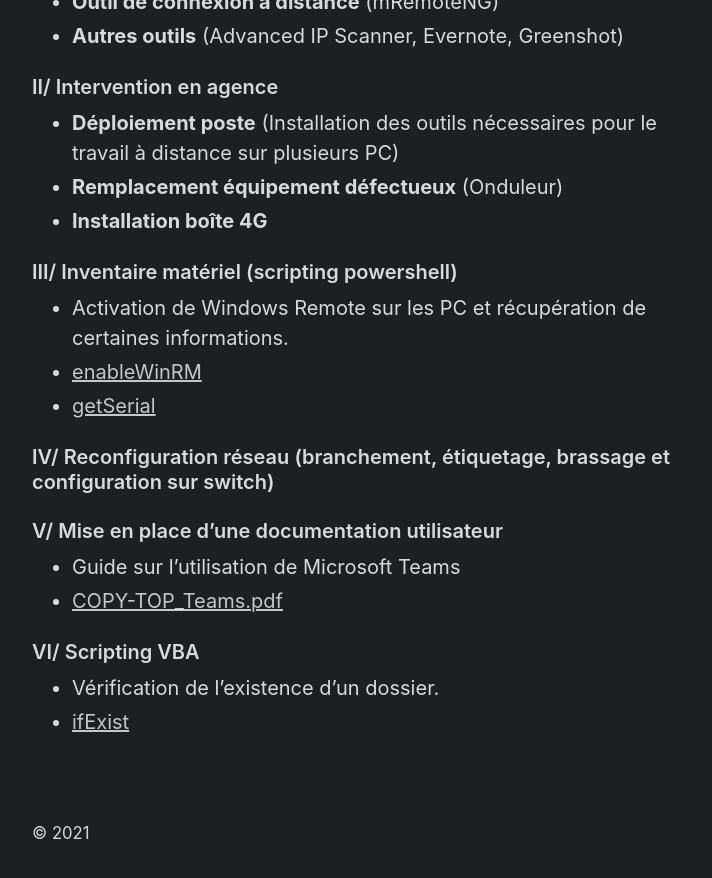
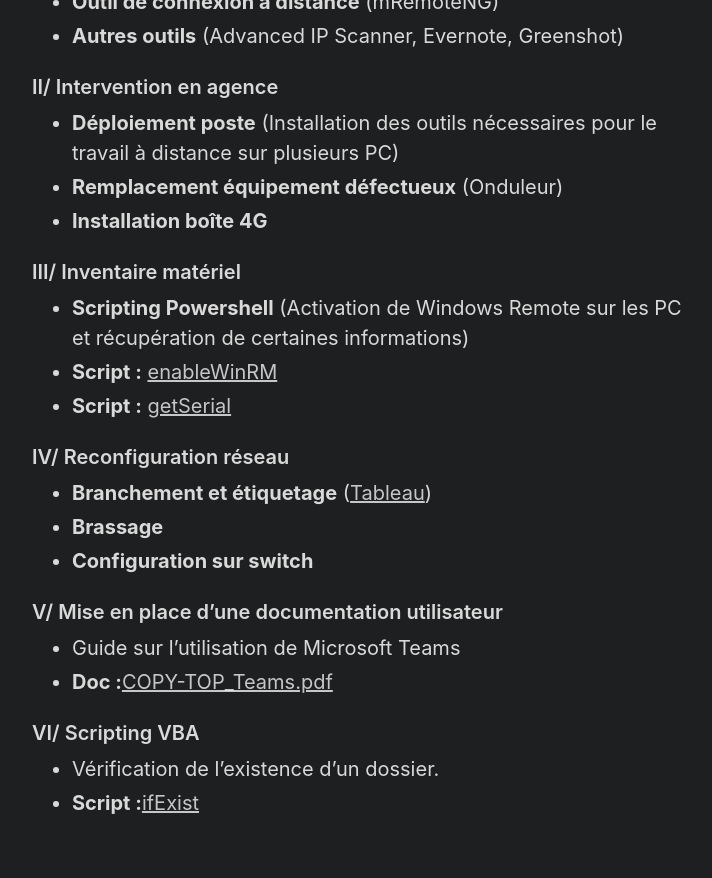
Before and after one commit to arthur-nechab/portfolio, a Jekyll site: the page built from stage.md, in a window 1280 px wide and 900 px high, scrolled down 997 px. Shown: the top 878 px of the window, without its empty margins (272-984 px from the left). Built offline with Jekyll 4.4.1, drawn with Linux system fonts in a browser that asks for light colours.

Commit message:
Update stage.md

```diff
--- a/stage.md
+++ b/stage.md
@@ -24,17 +24,21 @@
 - **Remplacement équipement défectueux** (Onduleur)
 - **Installation boîte 4G**
 
-### III/ Inventaire matériel (scripting powershell)
-- Activation de Windows Remote sur les PC et récupération de certaines informations.
-- [enableWinRM](https://doc.arthur-nechab.fr/powershell/enableWinRM.html)
-- [getSerial](https://doc.arthur-nechab.fr/powershell/getSerial.html)
+### III/ Inventaire matériel
+- **Scripting Powershell** (Activation de Windows Remote sur les PC et récupération de certaines informations)
+- **Script :** [enableWinRM](https://doc.arthur-nechab.fr/powershell/enableWinRM.html)
+- **Script :** [getSerial](https://doc.arthur-nechab.fr/powershell/getSerial.html)
 
-### IV/ Reconfiguration réseau (branchement, étiquetage, brassage et configuration sur switch)
+### IV/ Reconfiguration réseau
+- **Branchement et étiquetage** ([Tableau](https://i.imgur.com/hnYlO5T.png))
+- **Brassage**
+- **Configuration sur switch**
+
 
 ### V/ Mise en place d'une documentation utilisateur
 - Guide sur l'utilisation de Microsoft Teams
-- [COPY-TOP_Teams.pdf](https://drive.google.com/file/d/114DIX71ec9tkZBdUmI3g8XWLODGSmLg1/view?usp=sharing)
+- **Doc :**[COPY-TOP_Teams.pdf](https://drive.google.com/file/d/114DIX71ec9tkZBdUmI3g8XWLODGSmLg1/view?usp=sharing)
 
 ### VI/ Scripting VBA
 - Vérification de l'existence d'un dossier.
-- [ifExist](https://github.com/arthur-nechab/documentation/blob/master/ifExist.md)
+- **Script :**[ifExist](https://github.com/arthur-nechab/documentation/blob/master/ifExist.md)
```
